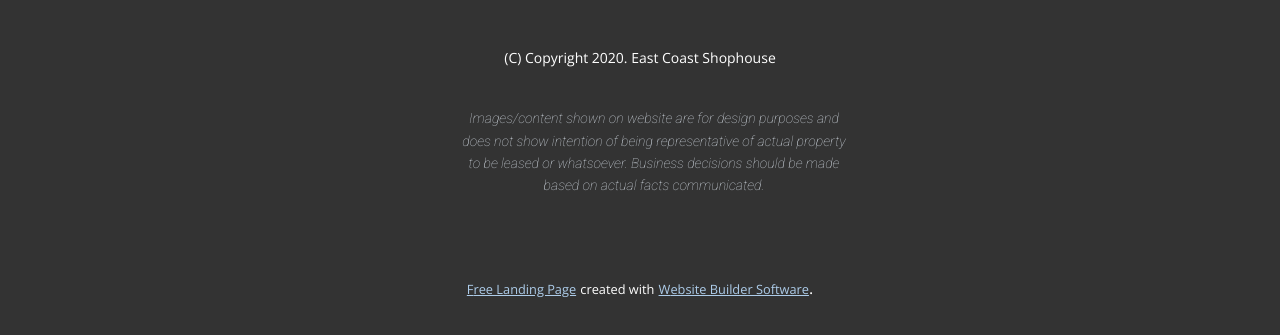
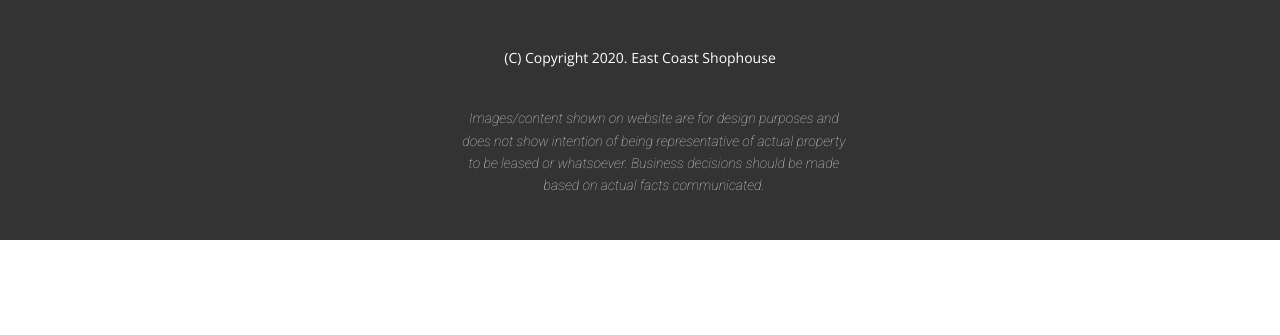
Before and after one commit to kevagc/kevagc.github.io, a plain HTML site: page index.html in a window 1280 px wide. Shown: the part 3074-3409 px from the top of the page. After the commit the page ends 3314 px from the top, so only its background shows below. Drawn offline with nearby package versions, Linux system fonts and the light colour scheme.

Commit message:
Update index.html
removed the free software credits

```diff
--- a/index.html
+++ b/index.html
@@ -188,16 +188,5 @@
         <p class="u-small-text u-text u-text-variant u-text-1">(C) Copyright 2020. East Coast Shophouse</p>
         <p class="u-custom-font u-heading-font u-text u-text-palette-5-light-1 u-text-2">Images/content shown on website are for design purposes and does not show intention of being representative of actual property to be leased or whatsoever. Business decisions should be made based on actual facts communicated.</p>
       </div></footer>
-    <section class="u-backlink u-clearfix u-grey-80">
-      <a class="u-link" href="https://nicepage.com/landing-page" target="_blank">
-        <span>Free Landing Page</span>
-      </a>
-      <p class="u-text">
-        <span>created with</span>
-      </p>
-      <a class="u-link" href="https://nicepage.com/" target="_blank">
-        <span>Website Builder Software</span>
-      </a>.
-    </section>
   </body>
 </html>
```
